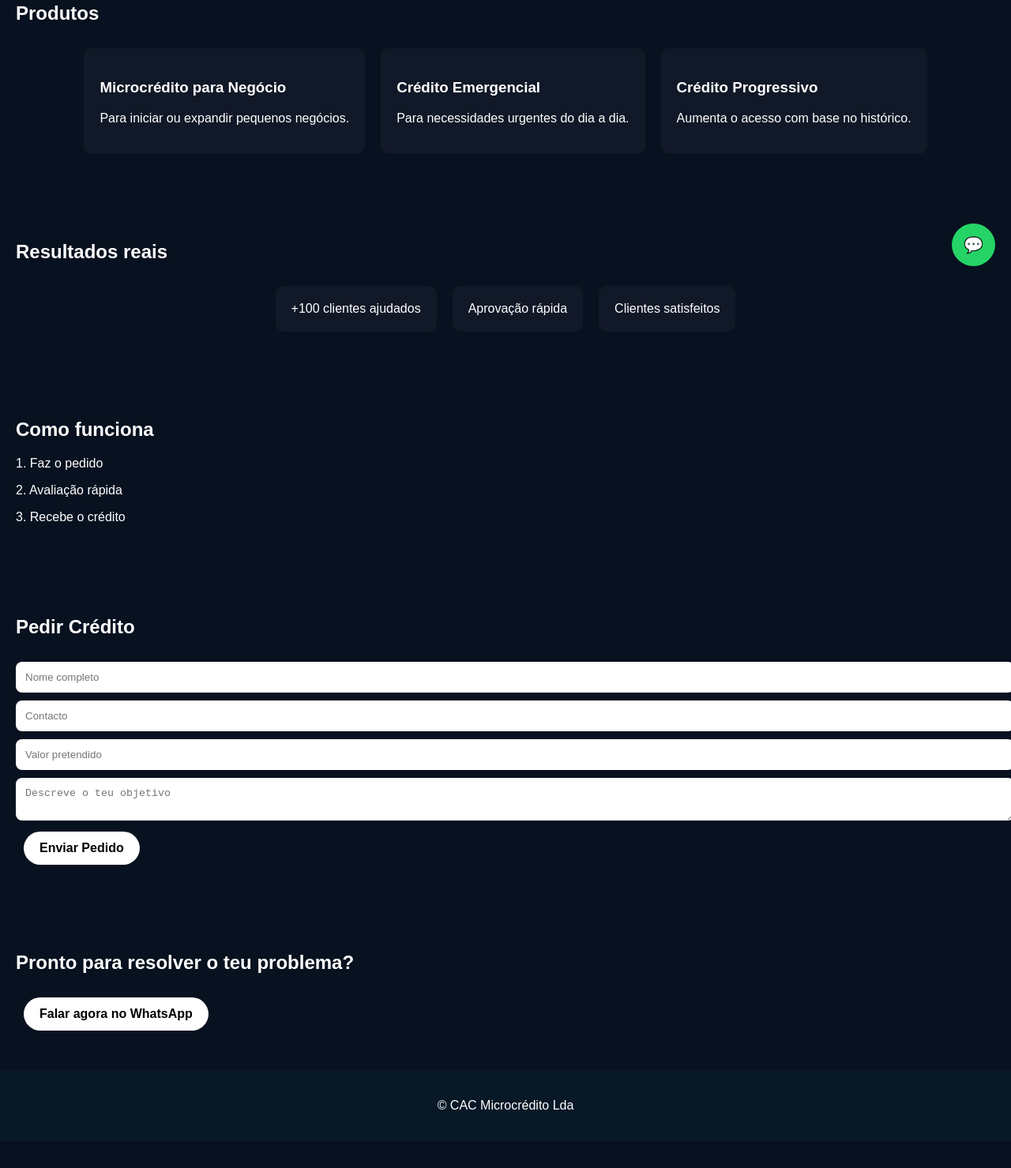
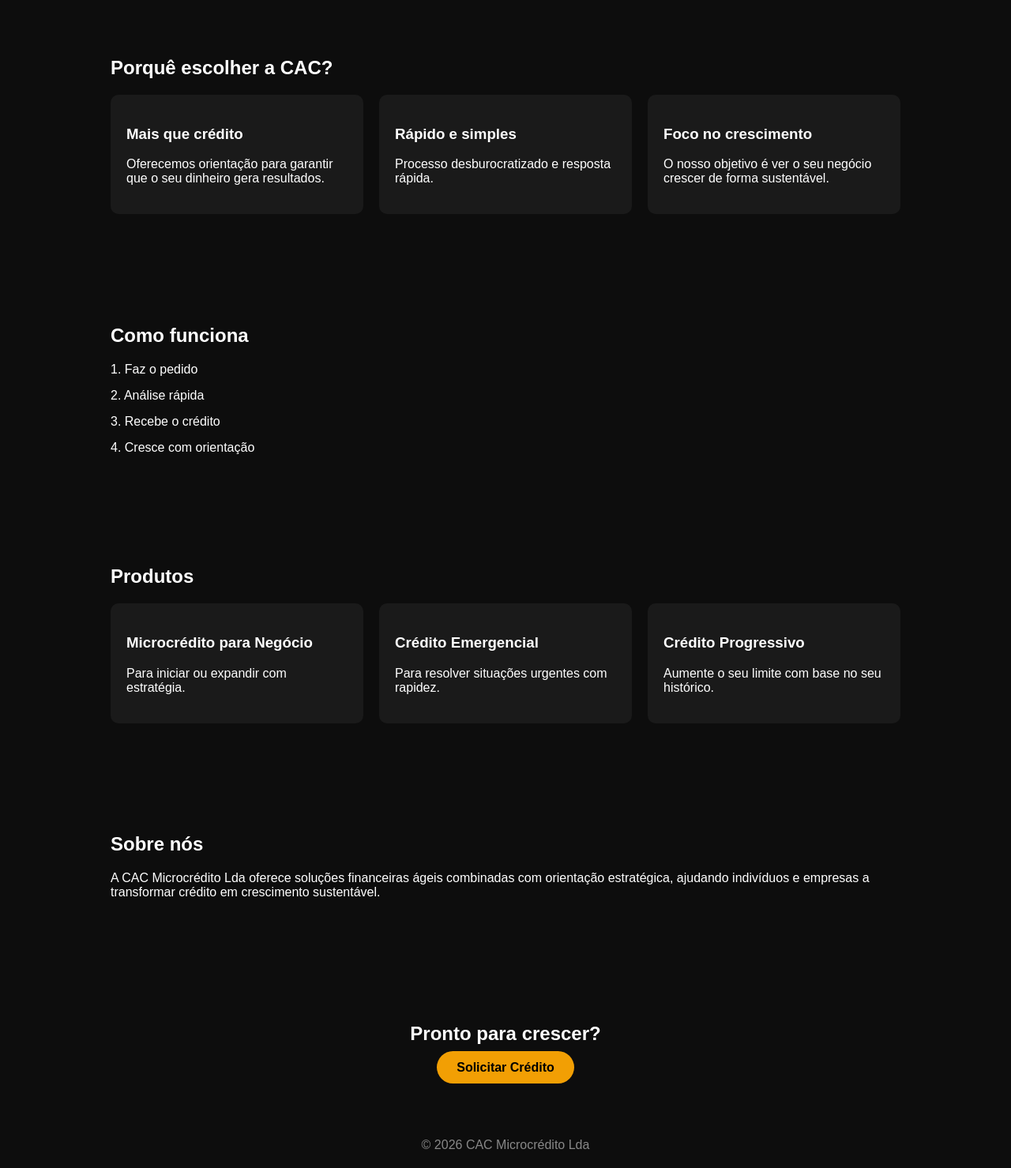
Before and after one commit to chefe1china1-ops/cac-website, a plain HTML site: page index.html in a window 1280 px wide. Shown: the part 443-1922 px from the top of the page at 79% size. Before the commit the page ends 1888 px from the top, so only its background shows below. Drawn offline with Linux system fonts and the light colour scheme.

Commit message:
Update index.html

```diff
--- a/index.html
+++ b/index.html
@@ -3,76 +3,80 @@
 <head>
 <meta charset="UTF-8">
 <meta name="viewport" content="width=device-width, initial-scale=1.0">
-<title>CAC Microcrédito</title>
+<title>CAC Microcrédito Lda</title>
 
 <style>
 body {
     margin: 0;
     font-family: Arial, sans-serif;
-  background: #07111f;
-  color: white;
+    background: #0d0d0d;
+    color: #fff;
 }
 
 header {
-  padding: 20px;
     display: flex;
     justify-content: space-between;
-  background: #081827;
+    padding: 20px 40px;
+    background: #0d0d0d;
 }
 
-.logo {
-  font-weight: bold;
+header span {
+    color: #f29f04;
 }
 
 .hero {
-  padding: 60px 20px;
     text-align: center;
+    padding: 80px 20px;
+    background: linear-gradient(135deg, #0d0d0d, #7b60e8);
 }
 
 .hero h1 {
-  font-size: 2.5rem;
+    font-size: 40px;
+}
+
+.hero p {
+    margin: 20px 0;
+    color: #ccc;
 }
 
 .btn {
-  background: white;
-  color: black;
-  padding: 12px 20px;
-  border-radius: 30px;
+    background: #f29f04;
+    color: #000;
+    padding: 12px 25px;
+    border-radius: 25px;
     text-decoration: none;
-  margin: 10px;
-  display: inline-block;
     font-weight: bold;
 }
 
 .section {
-  padding: 40px 20px;
+    padding: 60px 20px;
+    max-width: 1000px;
+    margin: auto;
+}
+
+.cards {
+    display: flex;
+    gap: 20px;
+    flex-wrap: wrap;
 }
 
 .card {
-  background: #111827;
+    background: #1a1a1a;
     padding: 20px;
-  margin: 10px;
     border-radius: 10px;
+    flex: 1;
+    min-width: 250px;
 }
 
-.grid {
-  display: flex;
-  flex-wrap: wrap;
-  justify-content: center;
-}
-
-input, textarea {
-  width: 100%;
-  padding: 12px;
-  margin-top: 10px;
-  border-radius: 8px;
-  border: none;
+.steps {
+    display: grid;
+    gap: 15px;
 }
 
 footer {
     text-align: center;
     padding: 20px;
-  background: #081827;
+    color: #888;
 }
 </style>
 </head>
@@ -80,93 +84,78 @@ footer {
 <body>
 
 <header>
-  <div class="logo">CAC Microcrédito</div>
+    <h2>CAC Microcrédito <span>Lda</span></h2>
     <div>Confiança • Clareza • Apoio</div>
 </header>
 
 <section class="hero">
-  <h1>Precisas de dinheiro hoje? Nós ajudamos rápido.</h1>
-  <p>Sem burocracia. Resposta rápida. Fala connosco agora.</p>
-
-  <a href="https://wa.me/258848215218" class="btn">
-    🚀 Pedir Crédito Agora
-  </a>
+    <h1>Transformamos crédito em crescimento real</h1>
+    <p>Soluções financeiras inteligentes com orientação estratégica para fazer o seu negócio crescer.</p>
+    <a class="btn" href="https://wa.me/258848215218" target="_blank">Falar no WhatsApp</a>
 </section>
 
 <section class="section">
-  <h2>Produtos</h2>
-  <div class="grid">
+    <h2>Porquê escolher a CAC?</h2>
+    <div class="cards">
         <div class="card">
-      <h3>Microcrédito para Negócio</h3>
-      <p>Para iniciar ou expandir pequenos negócios.</p>
+            <h3>Mais que crédito</h3>
+            <p>Oferecemos orientação para garantir que o seu dinheiro gera resultados.</p>
         </div>
-
         <div class="card">
-      <h3>Crédito Emergencial</h3>
-      <p>Para necessidades urgentes do dia a dia.</p>
+            <h3>Rápido e simples</h3>
+            <p>Processo desburocratizado e resposta rápida.</p>
         </div>
-
         <div class="card">
-      <h3>Crédito Progressivo</h3>
-      <p>Aumenta o acesso com base no histórico.</p>
+            <h3>Foco no crescimento</h3>
+            <p>O nosso objetivo é ver o seu negócio crescer de forma sustentável.</p>
         </div>
     </div>
 </section>
 
 <section class="section">
-  <h2>Resultados reais</h2>
-  <div class="grid">
-    <div class="card">+100 clientes ajudados</div>
-    <div class="card">Aprovação rápida</div>
-    <div class="card">Clientes satisfeitos</div>
+    <h2>Como funciona</h2>
+    <div class="steps">
+        <div>1. Faz o pedido</div>
+        <div>2. Análise rápida</div>
+        <div>3. Recebe o crédito</div>
+        <div>4. Cresce com orientação</div>
     </div>
 </section>
 
 <section class="section">
-  <h2>Como funciona</h2>
-  <p>1. Faz o pedido</p>
-  <p>2. Avaliação rápida</p>
-  <p>3. Recebe o crédito</p>
+    <h2>Produtos</h2>
+    <div class="cards">
+        <div class="card">
+            <h3>Microcrédito para Negócio</h3>
+            <p>Para iniciar ou expandir com estratégia.</p>
+        </div>
+        <div class="card">
+            <h3>Crédito Emergencial</h3>
+            <p>Para resolver situações urgentes com rapidez.</p>
+        </div>
+        <div class="card">
+            <h3>Crédito Progressivo</h3>
+            <p>Aumente o seu limite com base no seu histórico.</p>
+        </div>
+    </div>
 </section>
 
 <section class="section">
-  <h2>Pedir Crédito</h2>
-
-  <input placeholder="Nome completo">
-  <input placeholder="Contacto">
-  <input placeholder="Valor pretendido">
-  <textarea placeholder="Descreve o teu objetivo"></textarea>
-
-  <a href="https://wa.me/258848215218" class="btn">
-    Enviar Pedido
-  </a>
+    <h2>Sobre nós</h2>
+    <p>
+        A CAC Microcrédito Lda oferece soluções financeiras ágeis combinadas com orientação estratégica,
+        ajudando indivíduos e empresas a transformar crédito em crescimento sustentável.
+    </p>
 </section>
 
-<section class="section">
-  <h2>Pronto para resolver o teu problema?</h2>
-  <a href="https://wa.me/258848215218" class="btn">
-    Falar agora no WhatsApp
-  </a>
+<section class="section" style="text-align:center;">
+    <h2>Pronto para crescer?</h2>
+    <a class="btn" href="https://wa.me/258848215218" target="_blank">Solicitar Crédito</a>
 </section>
 
 <footer>
-  <p>© CAC Microcrédito Lda</p>
+    © 2026 CAC Microcrédito Lda
 </footer>
-
-<!-- BOTÃO FLUTUANTE -->
-<a href="https://wa.me/258848215218"
-style="
-position: fixed;
-bottom: 20px;
-right: 20px;
-background: #25D366;
-color: white;
-padding: 15px;
-border-radius: 50%;
-font-size: 20px;
-text-decoration: none;">
-💬
-</a>
 
 </body>
 </html>
```
Lines whose indentation alone changed are shown as unchanged.
